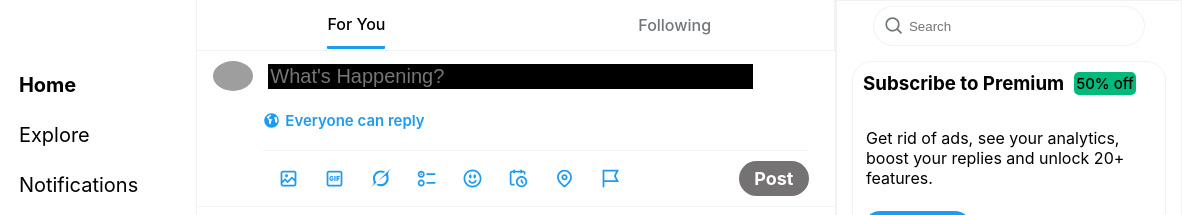
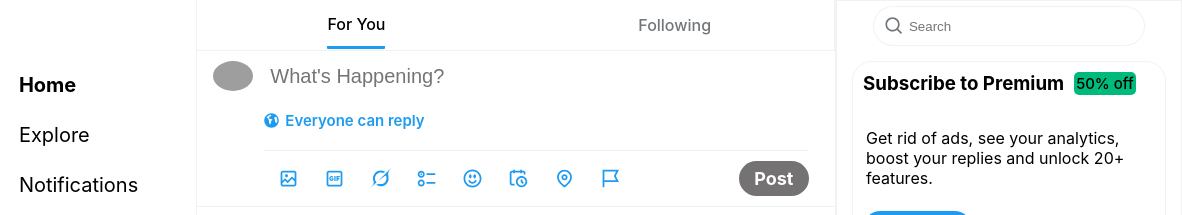
Before and after one commit to Tshepiso-D/Xtdmzaio, a plain HTML site: page index.html in a window 1280 px wide. Both pictures are taken after a click on the checkbox 1267 px from the left and 687 px from the top of the page. Shown: the top 215 px of the page, 98-1280 px from the left. Drawn offline with Linux system fonts and the light colour scheme; grey boxes are pictures that could not be loaded.

Commit message:
made a change

```diff
--- a/style.css
+++ b/style.css
@@ -775,6 +775,9 @@
     border-right:solid 1px #eff3f4;
     border-left:solid 1px #eff3f4;
 }
+#darktoggle:checked~main section .post-prompt div .post-prompt-text{
+    background-color:white;
+}
 #darktoggle:checked~main-aside{
     background-color:white;
     color:black;
```
